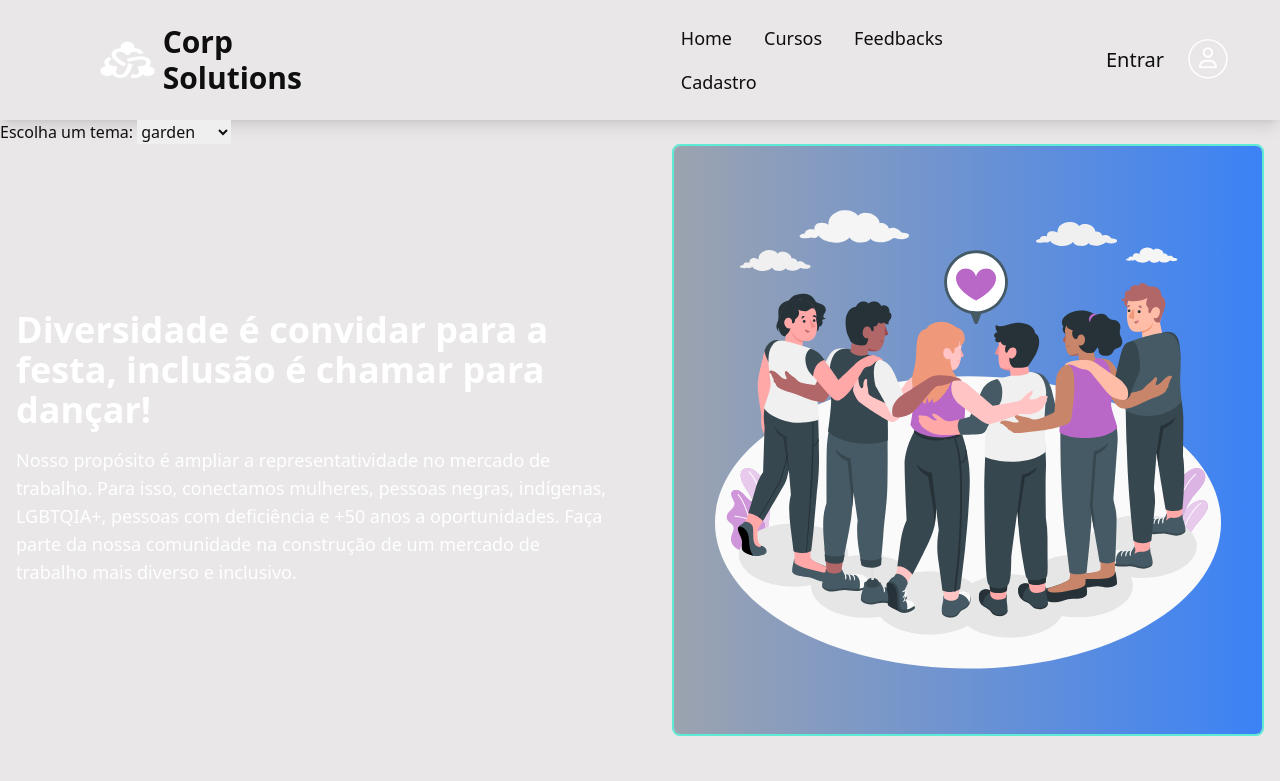
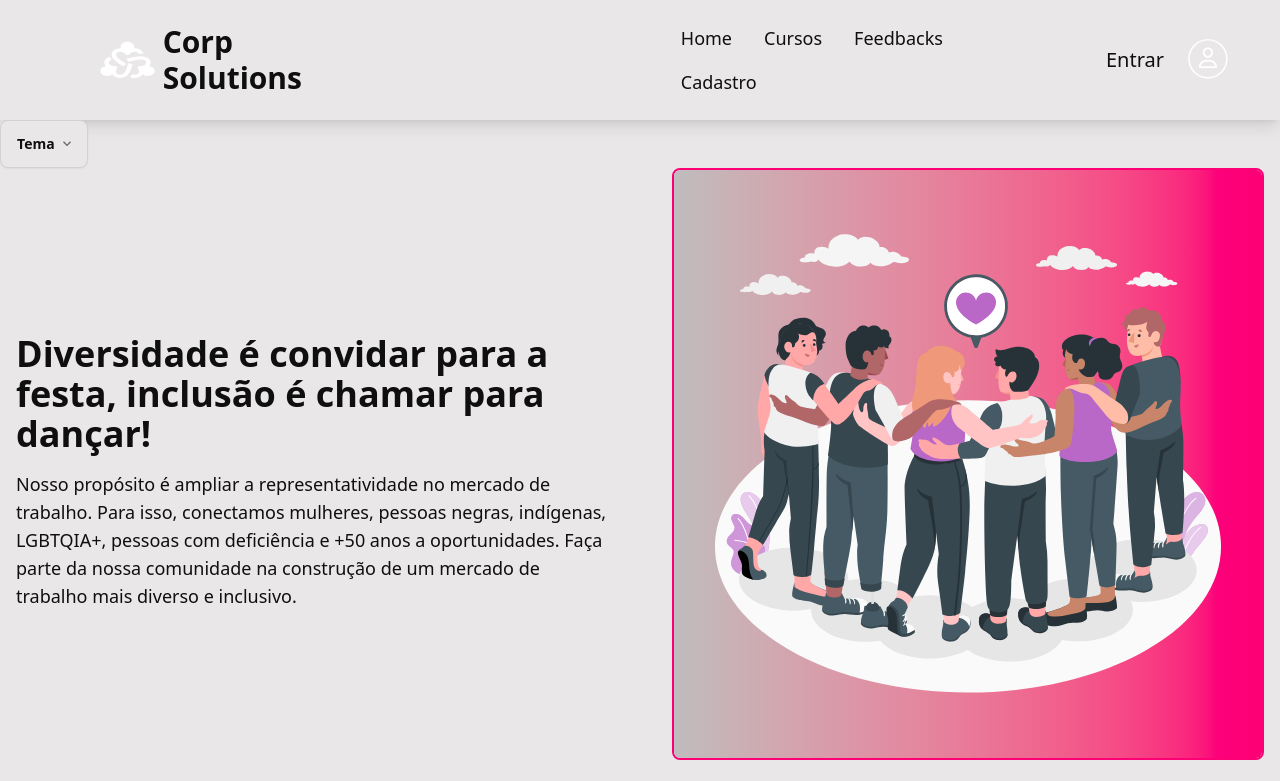
Before and after one commit to JulianaMariaSousaMesquita/ada-hack-front-end-vem-ser-tech-2024, a React (Vite) app: page / in a window 1280 px wide. Shown: the top 781 px of the page. Built offline with nearby package versions, Linux system fonts and the light colour scheme.

Commit message:
updated colors and login/register pages

```diff
--- a/src/components/MenuBar/index.tsx
+++ b/src/components/MenuBar/index.tsx
@@ -10,7 +10,7 @@ function MenuBar() {
       <div className="navbar  shadow-lg ">
         <div className="dropdown mr-1 w-2 ">
           <div tabIndex={0} role="button" className="btn btn-ghost lg:hidden">
-            <IoMenu className="size-5 absolute "/>
+            <IoMenu className="size-5 absolute " />
           </div>
           <ul
             tabIndex={0}
@@ -31,12 +31,18 @@ function MenuBar() {
           </ul>
         </div>
         <div className="navbar-start ml-10">
-          <img src={Logo} alt="Logo" className="h-6 sm:h-10  w-auto sm:ml-10" />
-          <h1 className="text-xs font-bold sm:text-3xl w-32 sm:w-52  my-2 ml-2 ">
-            Corp Solutions
-          </h1>
+          <Link to={"/"} className="flex items-center">
+            <img
+              src={Logo}
+              alt="Logo"
+              className="h-6 sm:h-10 w-auto sm:ml-10"
+            />
+            <h1 className="text-xs font-bold sm:text-3xl w-32 sm:w-52  my-2 ml-2 ">
+              Corp Solutions
+            </h1>
+          </Link>
         </div>
-        <div className="navbar-center hidden lg:flex  w-[30%]">
+        <div className="navbar-center hidden lg:flex sm:w-[40%] lg:w-[30%]">
           <ul className="dropdown dropdown-bottom menu sm:menu-horizontal px-1 text-lg">
             <li>
               <Link to={`/`}>Home</Link>
--- a/src/components/ThemeSelect/index.tsx
+++ b/src/components/ThemeSelect/index.tsx
@@ -1,37 +1,64 @@
 import { useTheme } from "../../contexts/ThemeContext";
 
 export default function ThemeSelect() {
-  const themes = [
-    "garden",
-    "dark",
-    "light",
-    "business",
-    "autumn",
-    "aqua",
-    "corporate",
-  ];
+  const { changeTheme } = useTheme();
 
-  const { theme, changeTheme } = useTheme();
-
-  const handleSelectChange = (e: { target: { value: string } }) => {
+  const handleThemeChange = (e: { target: { value: any; }; }) => {
     const { value } = e.target;
     changeTheme(value);
   };
 
   return (
     <>
-      <label>Escolha um tema: </label>
-      <select name="themes" onChange={handleSelectChange} className="">
-        <option value={theme}>{theme}</option>
-        {themes.map(
-          (tema) =>
-            tema !== theme && (
-              <option value={tema} key={tema}>
-                {tema}
-              </option>
-            )
-        )}
-      </select>
+      <div className="dropdown">
+        <div tabIndex={0} role="button" className="btn bg-base-100">
+          Tema
+          <svg
+            width="12px"
+            height="12px"
+            className="h-2 w-2 fill-current opacity-60 inline-block"
+            xmlns="http://www.w3.org/2000/svg"
+            viewBox="0 0 2048 2048"
+          >
+            <path d="M1799 349l242 241-1017 1017L7 590l242-241 775 775 775-775z"></path>
+          </svg>
+        </div>
+        <ul
+          tabIndex={0}
+          className="dropdown-content z-[1] p-2 shadow-2xl bg-base-300 rounded-box w-52"
+        >
+          <li>
+            <input
+              type="radio"
+              name="theme-dropdown"
+              className="theme-controller btn btn-sm btn-block btn-ghost justify-start"
+              aria-label="Padrão"
+              value="aqua"
+              onChange={handleThemeChange}
+            />
+          </li>
+          <li>
+            <input
+              type="radio"
+              name="theme-dropdown"
+              className="theme-controller btn btn-sm btn-block btn-ghost justify-start"
+              aria-label="Claro"
+              value="garden"
+              onChange={handleThemeChange}
+            />
+          </li>
+          <li>
+            <input
+              type="radio"
+              name="theme-dropdown"
+              className="theme-controller btn btn-sm btn-block btn-ghost justify-start"
+              aria-label="Escuro"
+              value="business"
+              onChange={handleThemeChange}
+            />
+          </li>
+        </ul>
+      </div>
     </>
   );
 }
--- a/src/pages/Home/home.tsx
+++ b/src/pages/Home/home.tsx
@@ -7,16 +7,21 @@ function Home() {
       <div className="container mx-auto px-4">
         <div className="md:flex md:justify-between items-center">
           <div className="md:w-1/2 md:pr-8">
-            <h1 className="text-3xl md:text-4xl font-bold text-white mt-4">
-              Diversidade é convidar para a festa, inclusão é chamar para dançar!
+            <h1 className="text-3xl md:text-4xl font-bold mt-4">
+              Diversidade é convidar para a festa, inclusão é chamar para
+              dançar!
             </h1>
-            <p className="text-white text-base md:text-lg mt-4">
-              Nosso propósito é ampliar a representatividade no mercado de trabalho. Para isso, conectamos mulheres, pessoas negras, indígenas, LGBTQIA+, pessoas com deficiência e +50 anos a oportunidades. Faça parte da nossa comunidade na construção de um mercado de trabalho mais diverso e inclusivo.
+            <p className="text-base md:text-lg mt-4">
+              Nosso propósito é ampliar a representatividade no mercado de
+              trabalho. Para isso, conectamos mulheres, pessoas negras,
+              indígenas, LGBTQIA+, pessoas com deficiência e +50 anos a
+              oportunidades. Faça parte da nossa comunidade na construção de um
+              mercado de trabalho mais diverso e inclusivo.
             </p>
           </div>
           <div className="md:w-1/2 md:pl-8 mt-4 md:mt-0">
-            <div className="rounded-lg overflow-hidden border-2 border-teal-300">
-              <div className="bg-gradient-to-r from-gray-400 to-blue-500 p-8">
+            <div className="rounded-lg overflow-hidden border-2 border-primary">
+              <div className="bg-gradient-to-r from-base-300 to-primary p-8">
                 <img src={imagemGrupo} className="w-full" alt="Grupo" />
               </div>
             </div>
--- a/src/pages/Login/index.tsx
+++ b/src/pages/Login/index.tsx
@@ -6,11 +6,9 @@ import * as Yup from "yup";
 const Login: React.FC = () => {
   return (
     <>
-      <div className="flex justify-center items-center h-screen bg-transparent">
-        <div className="max-w-md mx-auto p-8 bg-transparent rounded-lg shadow-lg">
-          <h1 className="text-3xl font-bold text-center mb-4 text-white">
-            Login
-          </h1>
+      <div className="flex justify-center items-center mt-8 mb-20 bg-transparent">
+        <div className="max-w-md w-full mx-auto p-8 bg-transparent rounded-lg shadow-lg">
+          <h1 className="text-3xl font-bold text-center mb-4 ">Login</h1>
           <Formik
             initialValues={{
               email: "",
@@ -33,56 +31,47 @@ const Login: React.FC = () => {
           >
             <Form className="space-y-4">
               <div>
-                <label
-                  htmlFor="email"
-                  className="block mb-1 font-bold text-white"
-                >
+                <label htmlFor="email" className="block mb-1 font-bold ">
                   E-mail
                 </label>
                 <Field
                   type="email"
                   id="email"
                   name="email"
-                  className="w-full px-3 py-2 border border-white rounded-lg text-white"
+                  className="w-full px-3 py-2 input input-bordered bg-neutral text-neutral-content "
                 />
                 <ErrorMessage
                   name="email"
                   component="div"
-                  className="text-red-500 text-sm"
+                  className="text-warning text-sm"
                 />
               </div>
 
               <div>
-                <label
-                  htmlFor="password"
-                  className="block mb-1 font-bold text-white"
-                >
+                <label htmlFor="password" className="block mb-1 font-bold ">
                   Senha
                 </label>
                 <Field
                   type="password"
                   id="password"
                   name="password"
-                  className="w-full px-3 py-2 border border-white rounded-lg text-white"
+                  className="w-full px-3 py-2 input input-bordered bg-neutral text-neutral-content "
                 />
                 <ErrorMessage
                   name="password"
                   component="div"
-                  className="text-red-500 text-sm"
+                  className="text-warning text-sm"
                 />
               </div>
 
-              <button
-                type="submit"
-                className="bg-blue-500 text-white px-4 py-2 rounded-lg block mx-auto"
-              >
+              <button type="submit" className="btn btn-primary btn-wide block mx-auto">
                 Entrar
               </button>
             </Form>
           </Formik>
-          <p className="text-white text-center mt-4">
+          <p className="text-center mt-4">
             Não tem cadastro?{" "}
-            <Link to="/cadastro" className="text-blue-500">
+            <Link to="/cadastro" className="text-primary">
               Cadastre-se aqui
             </Link>
           </p>
--- a/tailwind.config.js
+++ b/tailwind.config.js
@@ -12,6 +12,6 @@ export default {
   },
   plugins: [require("daisyui")],
   daisyui: {
-    themes: ["garden", "dark", "light", "business", "autumn", "aqua", "corporate"],
+    themes: ["aqua", "garden", "business"],
   },
 };
```
Also changed, not shown: src/pages/Register/index.tsx (+19 -36 lines).
